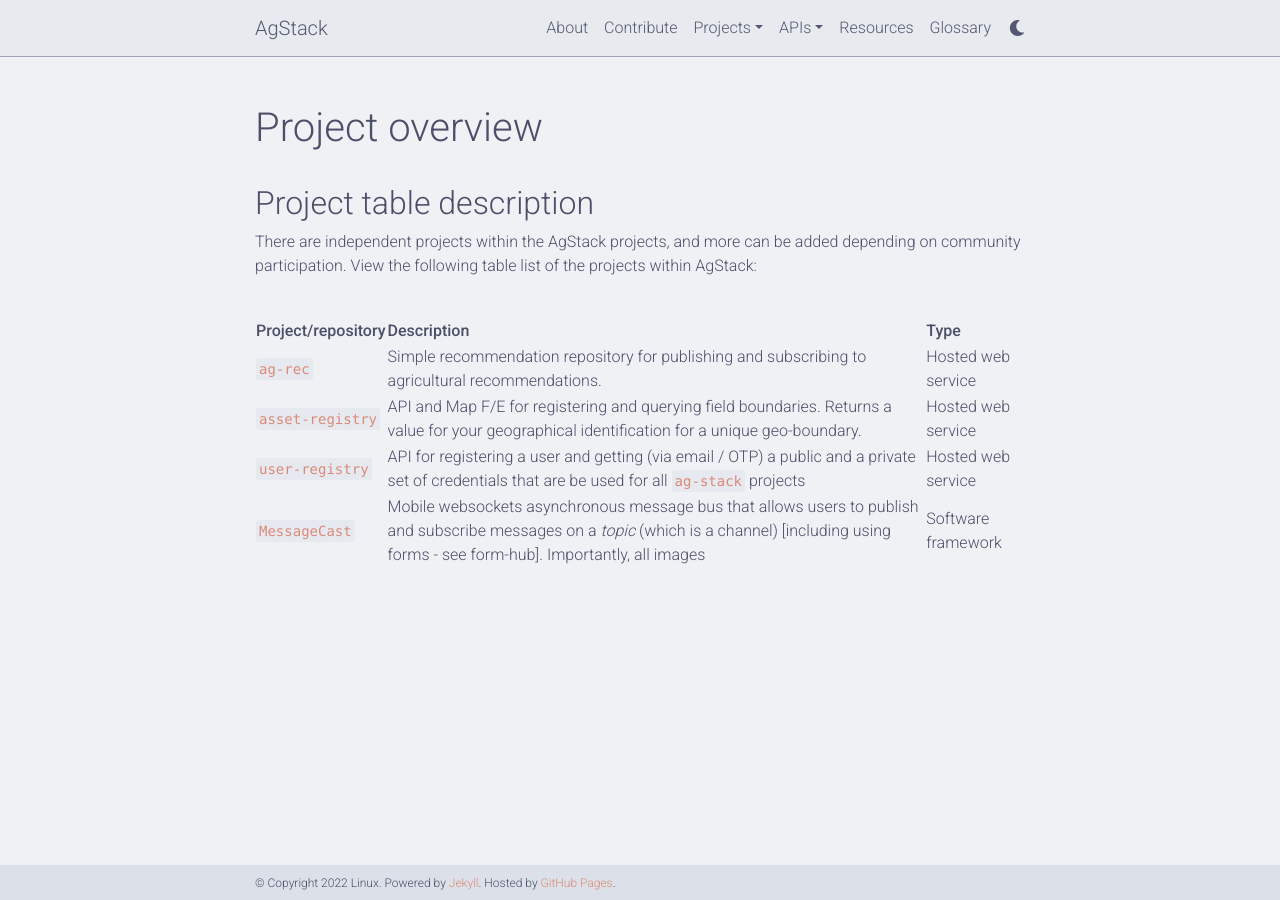
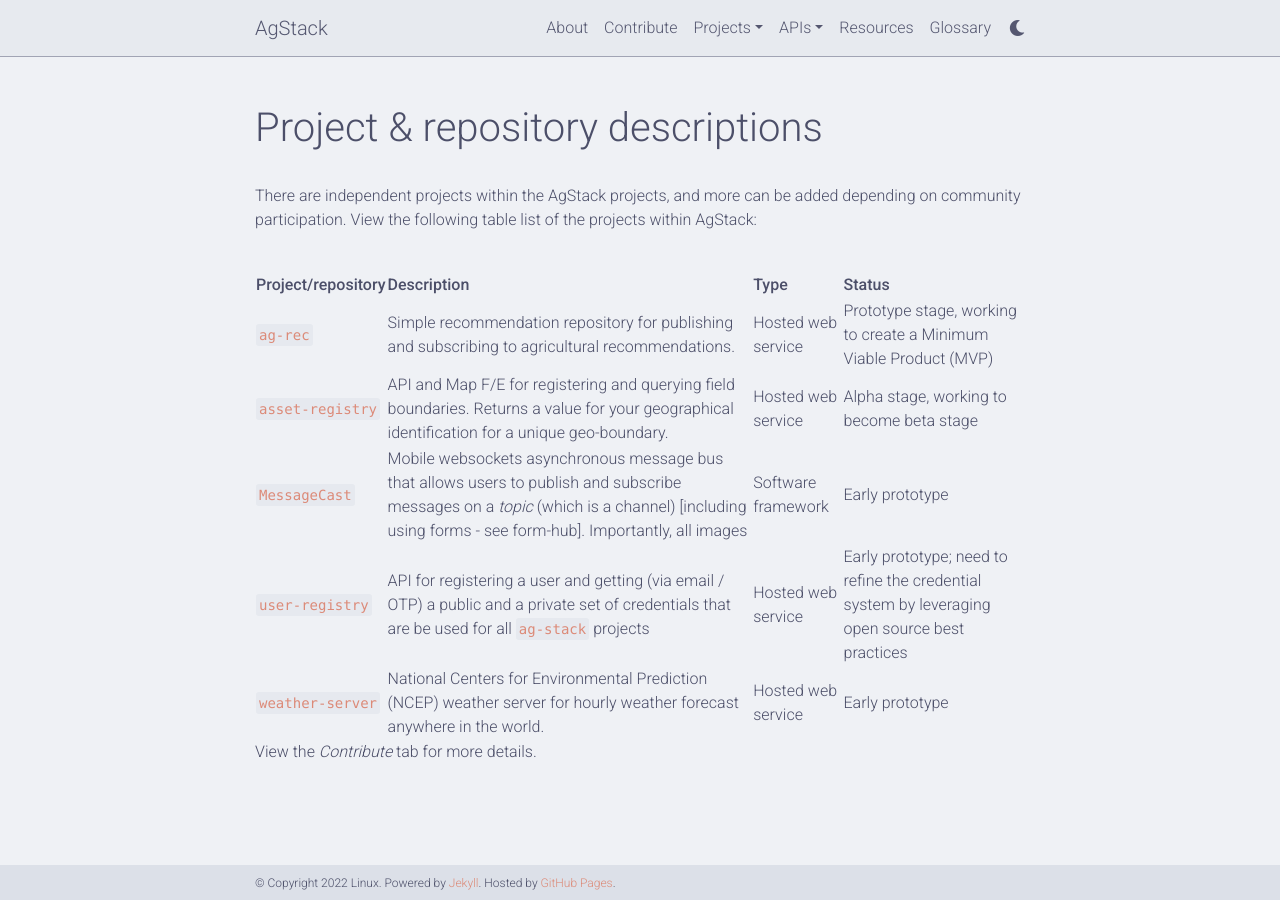
Before and after one commit to vmbrasseur/agstack-website, a Jekyll site: the page built from _pages/projects_overview.md, in a window 1280 px wide. Built offline with Jekyll 4.4.1, drawn with Linux system fonts in a browser that asks for light colours; comment, search, counter and statistics services are not loaded; a style sheet for code colours, icons or effects is not loaded.

Commit message:
Update projects_overview.md
Added the rest of the projects. Hid projects that had no repository
https://github.com/agstack/agstack-website/issues/8

```diff
--- a/_pages/projects_overview.md
+++ b/_pages/projects_overview.md
@@ -1,19 +1,28 @@
 ---
 layout: page
-title: Project overview
+title: Project & repository descriptions
 permalink: /projects_overview
 horizontal: false
 nav: false
 ---
 
-## Project table description
-<!--descriptions need to be revised-->
 There are independent projects within the AgStack projects, and more can be added depending on community participation. View the following table list of the projects within AgStack:
 
-|            |              |            |
-|------------|-------------|-----------|
-| **Project/repository** | **Description** | **Type** |
-| [`ag-rec`](https://github.com/agstack/ag-rec) | Simple recommendation repository for publishing and subscribing to agricultural recommendations. | Hosted web service |
-| [`asset-registry`](https://github.com/agstack/asset-registry) | API and Map F/E for registering and querying field boundaries. Returns a value for your geographical identification for a unique geo-boundary. | Hosted web service|
-| [`user-registry`](https://github.com/agstack/user-registry) | API for registering a user and getting (via email / OTP) a public and a private set of credentials that are be used for all `ag-stack` projects | Hosted web service |
-| [`MessageCast`](https://github.com/agstack/MessageCast) | Mobile websockets asynchronous message bus that allows users to publish and subscribe messages on a _topic_ (which is a channel) [including using forms - see form-hub]. Importantly, all images | Software framework |
+|            |              |            |                |
+|------------|-------------|-----------|-----------|
+| **Project/repository** | **Description** | **Type** | **Status** |
+| [`ag-rec`](https://github.com/agstack/ag-rec) | Simple recommendation repository for publishing and subscribing to agricultural recommendations. | Hosted web service | Prototype stage, working to create a Minimum Viable Product (MVP) |
+| [`asset-registry`](https://github.com/agstack/asset-registry) | API and Map F/E for registering and querying field boundaries. Returns a value for your geographical identification for a unique geo-boundary. | Hosted web service| Alpha stage, working to become beta stage |
+| [`MessageCast`](https://github.com/agstack/MessageCast) | Mobile websockets asynchronous message bus that allows users to publish and subscribe messages on a _topic_ (which is a channel) [including using forms - see form-hub]. Importantly, all images | Software framework | Early prototype |
+| [`user-registry`](https://github.com/agstack/user-registry) | API for registering a user and getting (via email / OTP) a public and a private set of credentials that are be used for all `ag-stack` projects | Hosted web service | Early prototype; need to refine the credential system by leveraging open source best practices |
+| [`weather-server`](https://github.com/agstack/weather-server) | National Centers for Environmental Prediction (NCEP) weather server for hourly weather forecast anywhere in the world. |  Hosted web service| Early prototype |
+
+View the [_Contribute_](https://agstack.github.io/agstack-website/contribute) tab for more details.
+<!--projects that do not have an existing repository-->
+<!--| [`ag-model`]() | Simple Python repository/wheel (invoked through pip) that allows object-oriented models to be created, published and subscribed in Python. Initially, this is only for pests and diseases. | Model repository | N/A |
+|[`api-hub`]() | Simple hub for vendors to publish and enable APIs that support AgStack projects. | Hosted web service | N/A |
+| [`ag-net`]() | Tagged image data store for agriculture-relevant images published by any instance from MessageCast. No user or author-attributable information is stored. Images are stored with both geo-spatial and hashtag support. | Hosted web service | Early prototype |
+| [`data-wallet`]() | A distributed, secure, and data aggregation that implements the digital wallet work. | Software framework that can be downloaded on Linux Ubuntu 20.04| N/A |
+| [`event-store`]() | A simple, no-sql db that is pre-integrated and bundled with asset-registry, user-registry, api-hub,  message-cast and mobile-pwa. Provides multi-tenant support (as opposed to single tenant in FarmOS) | Software framework that can be downloaded on Linux Ubuntu 20.04 |  N/A |
+| [`form-hub`]() | Mobile form builder and publisher, where programming is not required, to a form library and post in MessageCast. There are plans to leverage the digital `data-wallet` paradigm and design being built at the Linux Foundation. | Hosted web service | N/A |
+| [`mobile-pwa`]() | A progressive web application (mobile, offline supported) that is pre-integrated and bundled with the following projects, `event-store`, `MessageCast`, `api-hub`,and `form-hub`. | Software framework that can be downloaded on Linux Ubuntu 20.04 | N/A |-->
```
